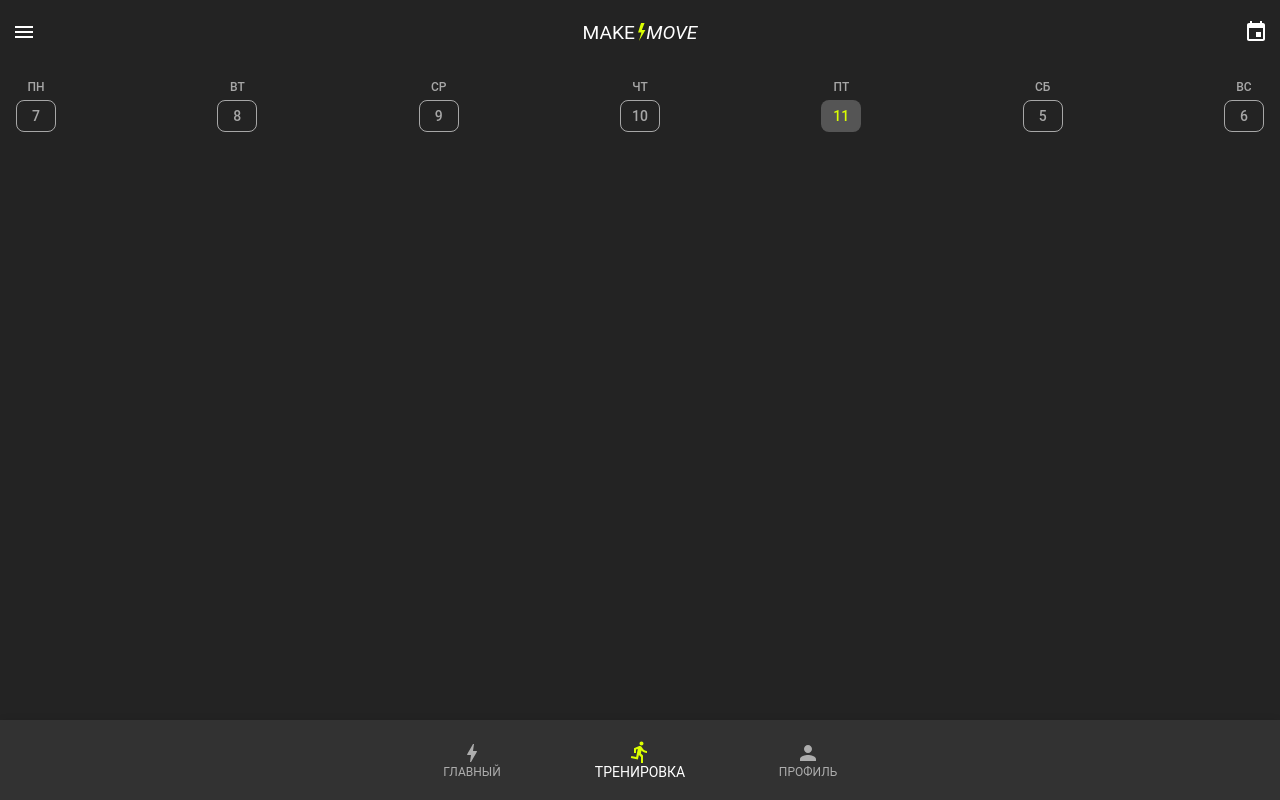
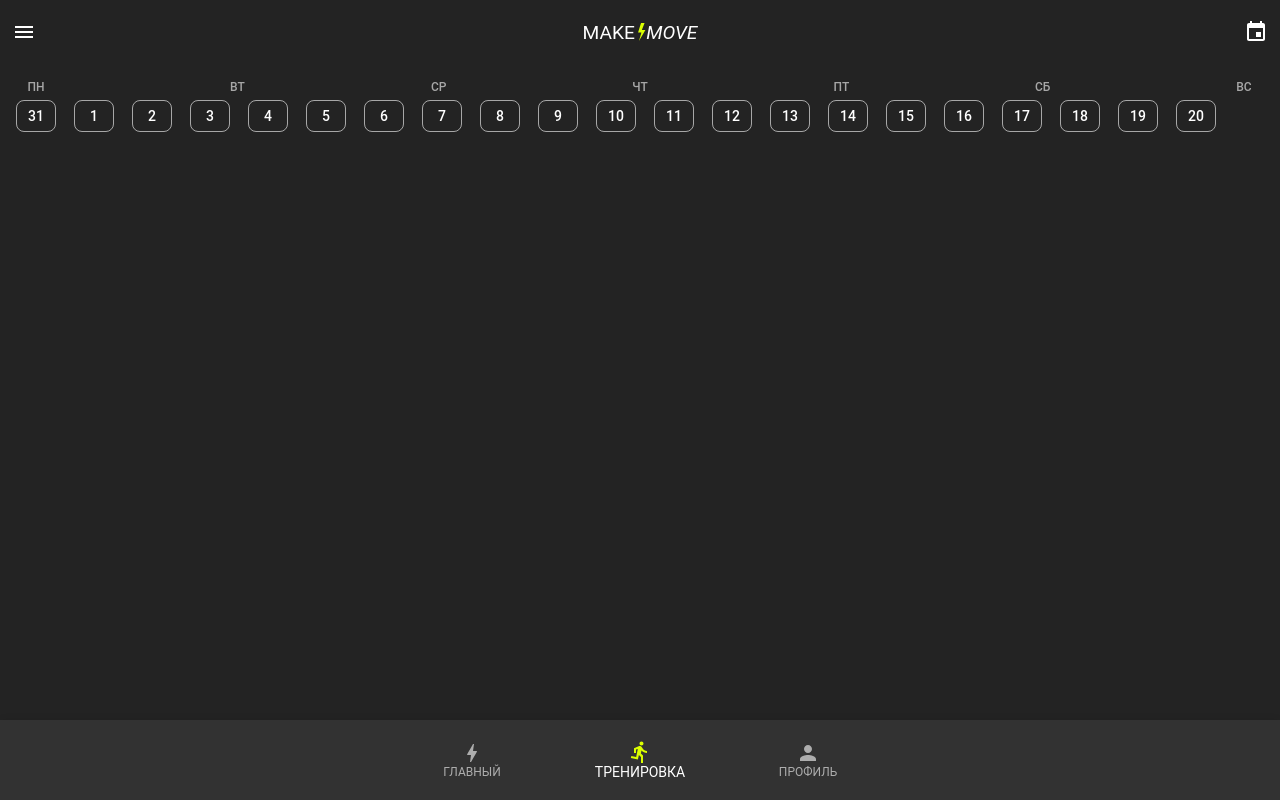
Before and after one commit to Elya-i/make-move, a React (Create React App) app: page / in a window 1280 px wide. Built offline with nearby package versions, Linux system fonts and the light colour scheme.

Commit message:
Логика календаря начало

```diff
--- a/src/components/calendar/calendar.jsx
+++ b/src/components/calendar/calendar.jsx
@@ -1,34 +1,20 @@
-import { CalendarStyled, CellStyled, DayStyled, ItemStyled } from './calendar.style';
+import { CalendarStyled, WeekDaysStyled, CellsStyled, CellStyled, DayStyled } from './calendar.style';
+import { useDay } from './day-hook'
+import { DAYS } from './days.constant'
 
 export const Calendar = (props) => {
-    const days = [
-        { id: 1, name: 'ПН' },
-        { id: 2, name: 'ВТ' },
-        { id: 3, name: 'СР' },
-        { id: 4, name: 'ЧТ' },
-        { id: 5, name: 'ПТ' },
-        { id: 6, name: 'СБ' },
-        { id: 0, name: 'ВС' }
-    ]
-
-    const today = new Date()
-    const dates = []
-    const getDayMillis = (d) => d * 24 * 60 * 60 * 1000;
-
-    for (let i = 0; i < 7; i++) {
-        dates.push(new Date(today.getTime() - getDayMillis(i)))
-    }
-
-    const getDate = (day) => dates.find((date) => date.getDay() === day)
+    const [getDate, getSelected, threeWeeks] = useDay()
 
     return (
         <CalendarStyled>
-            {days.map(({ id, name }) => (
-                <ItemStyled key={id}>
-                    <DayStyled>{name}</DayStyled>
-                    <CellStyled selected={getDate(id).getDay() === today.getDay()}>{getDate(id).getDate()}</CellStyled>
-                </ItemStyled>
-            ))}
+            <WeekDaysStyled>
+                {DAYS.map(({ id, name }) => <DayStyled key={id}>{name}</DayStyled>)}
+            </WeekDaysStyled>
+
+
+            <CellsStyled>
+                {threeWeeks.map((date) => <CellStyled key={date.getDate()}>{date.getDate()}</CellStyled>)}
+            </CellsStyled>
         </CalendarStyled>
     );
 }
--- a/src/components/calendar/calendar.style.js
+++ b/src/components/calendar/calendar.style.js
@@ -2,24 +2,34 @@ import { css } from '@emotion/react';
 import styled from '@emotion/styled';
 
 export const CalendarStyled = styled.div`
+    padding: 1em 0;
+`
+
+export const WeekDaysStyled = styled.div`
     display: flex;
     justify-content: space-between;
-    padding: 1em 0;
     color: ${({ theme }) => theme.palette.nav.fontColor}
 `;
 
-export const ItemStyled = styled.div`
+export const DayStyled = styled.div`
     width: 40px;
-`
-
-export const DayStyled = styled.div`
     padding-bottom: 0.5em;
     font-size: 12px;
     font-weight: ${({ theme }) => theme.font.weight.medium};
     text-align: center;
 `
 
+export const CellsStyled = styled.div`
+    overflow: hidden;
+    display: flex;
+    justify-content: space-between;
+    color: ${({ theme }) => theme.palette.nav.fontColor}
+    overflow: scroll;
+    width: 1200px;
+`;
+
 export const CellStyled = styled.div(({ theme, selected }) => css`
+    width: 40px;
     height: 32px;
     display: flex;
     align-items: center;
--- /dev/null
+++ b/src/components/calendar/day-hook.js
@@ -0,0 +1,30 @@
+import { DAYS_MS, WEEK_MS } from './days.constant'
+
+const getPrevWeekDates = (dates) => dates.map((date) => new Date(date.getTime() - WEEK_MS))
+const getNextWeekDates = (dates) => dates.map((date) => new Date(date.getTime() + WEEK_MS))
+
+/**
+ * @returns [days, getDate, getSelected]
+ */
+export const useDay = () => {
+    const currentDay = new Date()
+    const weekEndDay = new Date(currentDay.getTime() + DAYS_MS[7 - (currentDay.getDay() || 7)]);
+
+    const currentDates = DAYS_MS.reduce((acc, dayMs) => {
+        acc.push(new Date(weekEndDay.getTime() - dayMs))
+        return acc;
+    }, []).reverse()
+
+    const getDate = (day) => currentDates.find((date) => date.getDay() === day)
+    const getSelected = (id) => getDate(id).getTime() === currentDay.getTime()
+
+    return [
+        getDate,
+        getSelected,
+        [
+            ...getPrevWeekDates(currentDates),
+            ...currentDates,
+            ...getNextWeekDates(currentDates)
+        ]
+    ]
+}
--- /dev/null
+++ b/src/components/calendar/days.constant.js
@@ -0,0 +1,13 @@
+export const DAYS = [
+    { id: 1, name: 'ПН' },
+    { id: 2, name: 'ВТ' },
+    { id: 3, name: 'СР' },
+    { id: 4, name: 'ЧТ' },
+    { id: 5, name: 'ПТ' },
+    { id: 6, name: 'СБ' },
+    { id: 0, name: 'ВС' }
+]
+
+export const DAYS_MS = [0, 86400000, 172800000, 259200000, 345600000, 432000000, 518400000]
+
+export const WEEK_MS = 604800000
```
